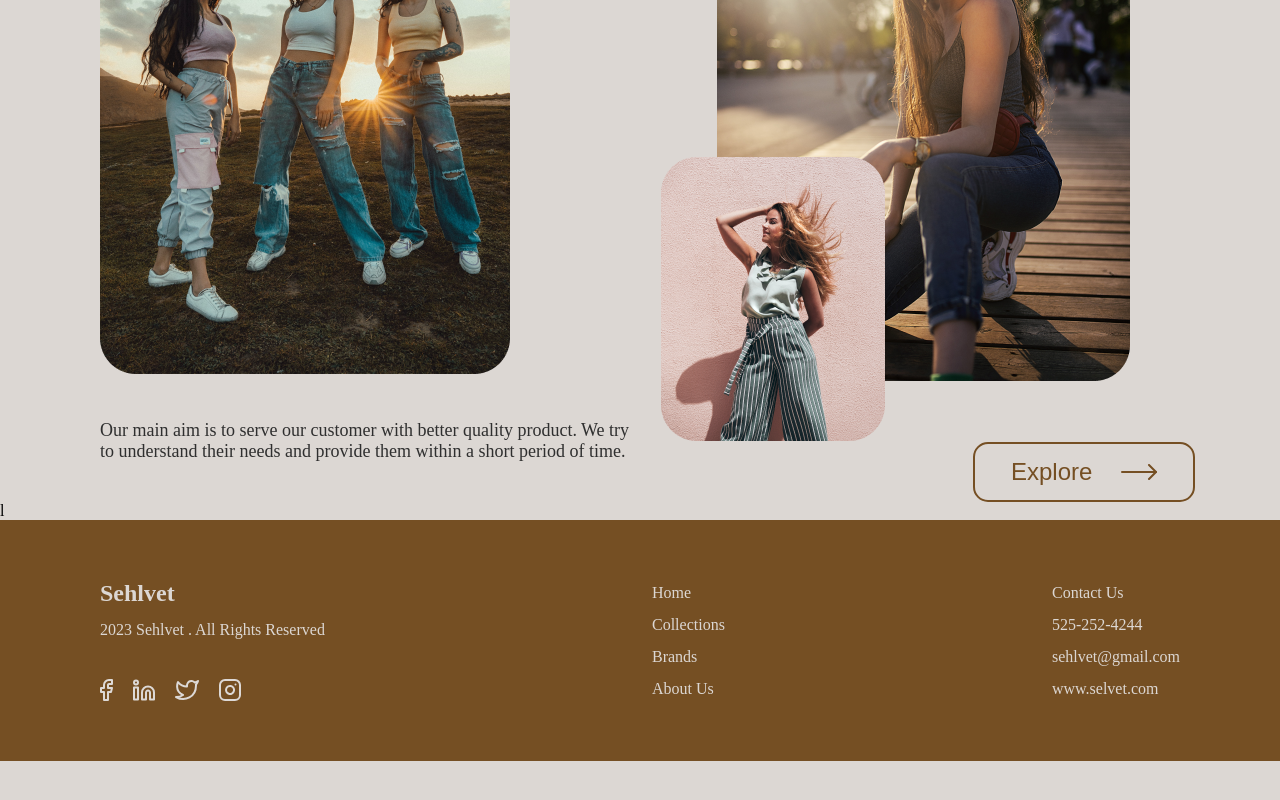
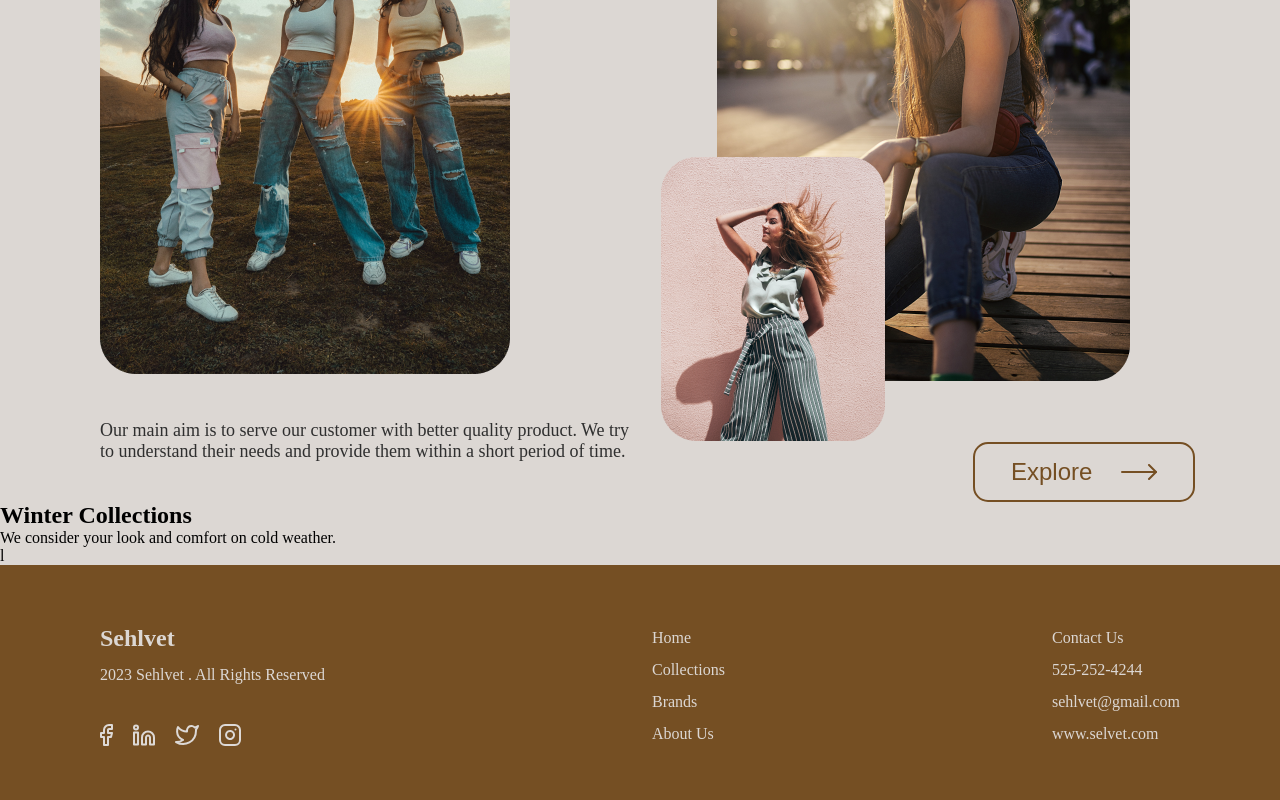
Before and after one commit to KiwiScreams/Sehlvet-landing-page, a React (Vite) app: page / in a window 1280 px wide. Shown: the part 5286-6086 px from the top of the page. Before the commit the page ends 6047 px from the top, so only its background shows below. Built offline with nearby package versions, Linux system fonts and the light colour scheme.

Commit message:
winter header

```diff
--- a/src/components/winter/Winter.jsx
+++ b/src/components/winter/Winter.jsx
@@ -1,8 +1,17 @@
 import "./Winter.css";
 const Winter = () => {
-    return (
-        <></>
-     );
-}
+  return (
+    <>
+      <section className="winter--component">
+        <div className="winter-header">
+          <h2>
+            <span>Winter</span> Collections
+          </h2>
+          <p>We consider  your look and comfort on cold  weather.</p>
+        </div>
+      </section>
+    </>
+  );
+};
 
 export default Winter;
--- a/src/pages/home/Home.jsx
+++ b/src/pages/home/Home.jsx
@@ -2,6 +2,7 @@ import Customer from "../../components/customer/Customer";
 import Layout from "../../components/layout/Layout";
 import Summer from "../../components/summer/Summer";
 import Trending from "../../components/trending/Trending";
+import Winter from "../../components/winter/Winter";
 
 const Home = () => {
   return (
@@ -9,6 +10,7 @@ const Home = () => {
       <Layout />
       <Trending />
       <Summer />
+      <Winter />
       <Customer />
     </>
   );
```
